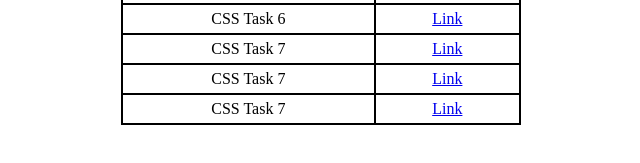
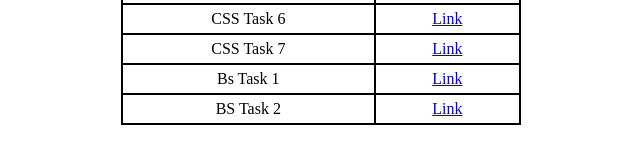
Before and after one commit to srik4442/mernstack, a plain HTML site: page index.html in a window 1280 px wide. Shown: the part 411-574 px from the top of the page, 319-959 px from the left. Drawn offline with Linux system fonts and the light colour scheme.

Commit message:
Update index.html

```diff
--- a/index.html
+++ b/index.html
@@ -92,12 +92,12 @@
 </tr>
 
 <tr>
-    <td>CSS Task 7</td>
+    <td>Bs Task 1</td>
     <td><a href="bstask-1.html" target="_blank">Link</a></td>
 </tr>
 
 <tr>
-    <td>CSS Task 7</td>
+    <td>BS Task 2</td>
     <td><a href="bstask-2.html" target="_blank">Link</a></td>
 </tr>
 
```
